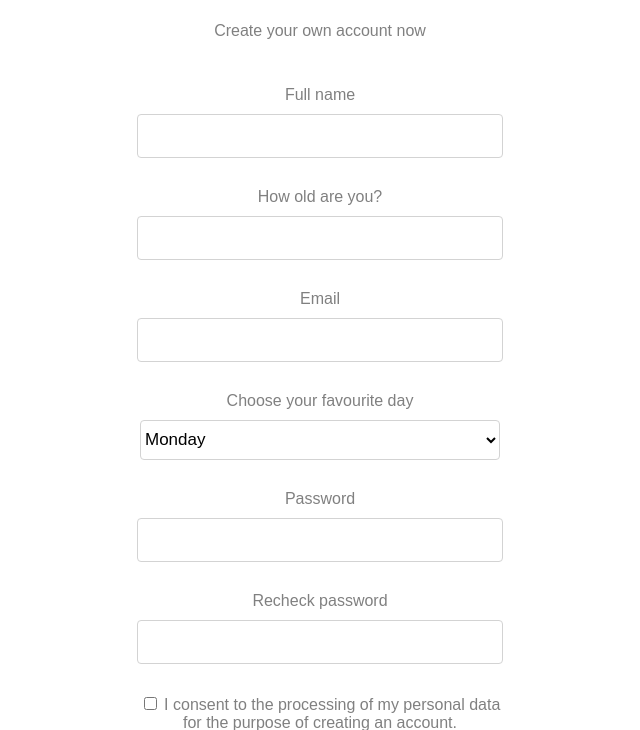
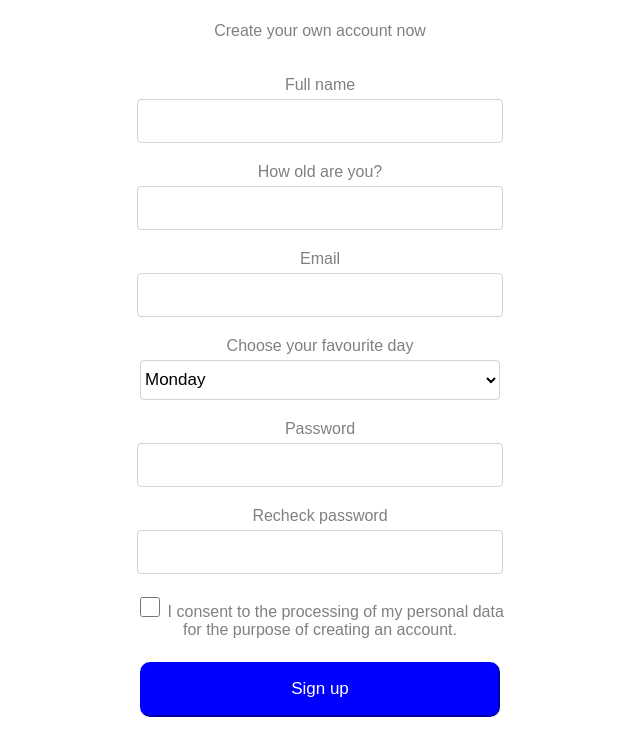
Before and after one commit to swa666rrass/loginform, a plain HTML site: page index.html in a window 1280 px wide. Shown: the part 62-792 px from the top of the page, without its empty margins (320-960 px from the left). Drawn offline with Linux system fonts and the light colour scheme.

Commit message:
small changes

```diff
--- a/style.css
+++ b/style.css
@@ -57,12 +57,16 @@ h2 {
     height: 40px;
 }
 
+#rights {
+    height: 20px;
+    width: 20px;
+}
+
 label {
     display: block;
-    padding-top: 30px;
-    padding-bottom: 10px;
+    padding-top: 20px;
+    padding-bottom: 5px;
     color: grey;
-
 }
 
 #singup {
```
